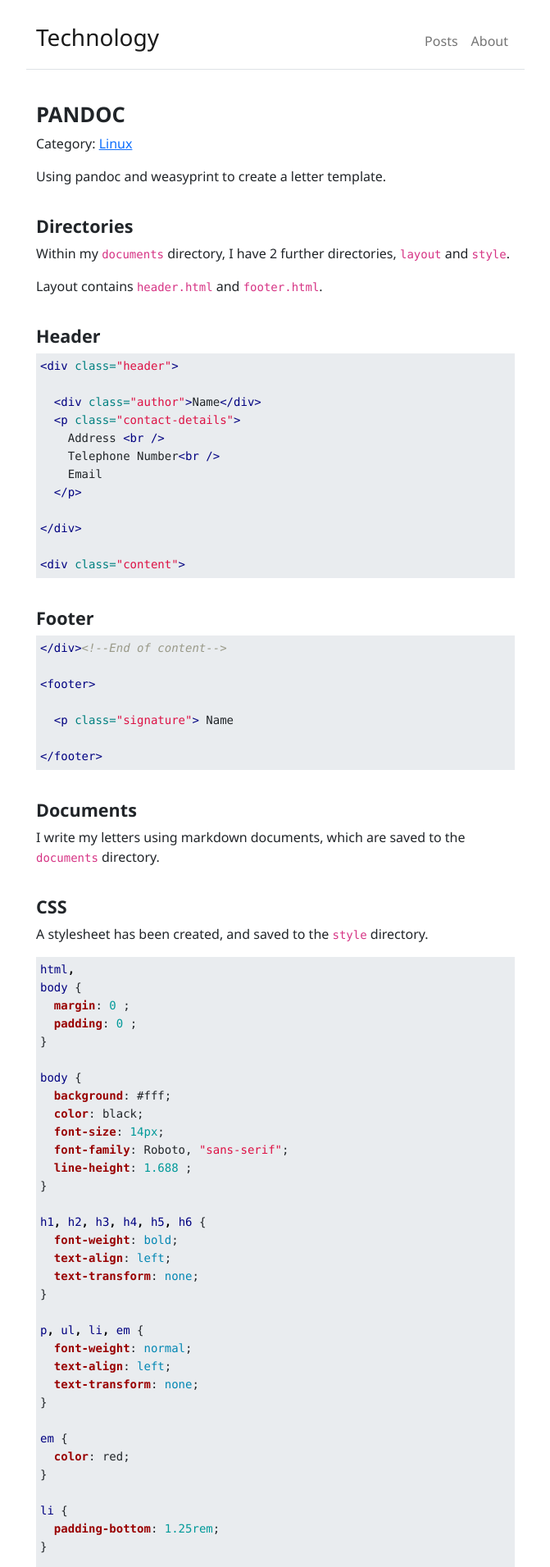
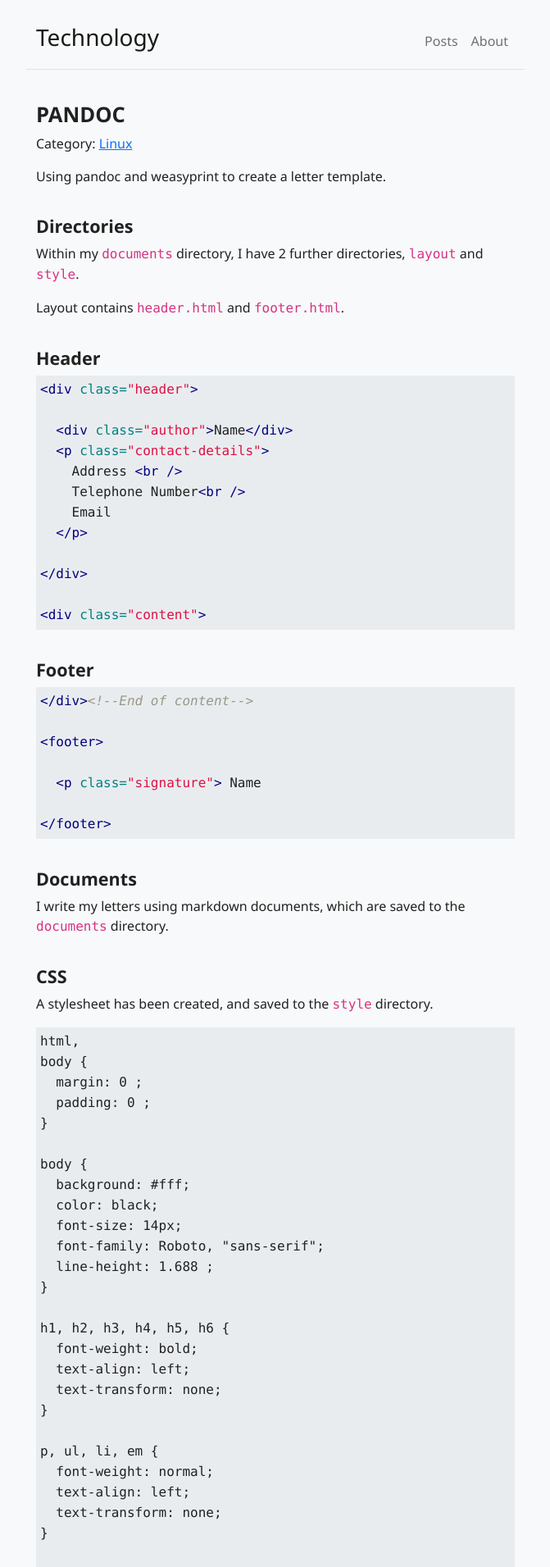
Before and after one commit to durnberger/durnberger.github.io, a Jekyll site: the page built from _posts/2022/2022-05-05-pandoc.md, in a window 1280 px wide. Shown: the top 1911 px of the page at 82% size, without its empty margins (304-975 px from the left). Built offline with Jekyll 4.4.1, drawn with Linux system fonts in a browser that asks for light colours; some of the changed text lies outside the part shown.

Commit message:
fnial tweaks

````diff
--- a/_posts/2022/2022-05-05-pandoc.md
+++ b/_posts/2022/2022-05-05-pandoc.md
@@ -50,7 +50,7 @@ I write my letters using markdown documents, which are saved to the `documents`
 ### CSS
 A stylesheet has been created, and saved to the `style` directory.
 
-```css
+```
 html,
 body {
   margin: 0 ;
@@ -199,7 +199,9 @@ pandoc  "$1" \
 
 Now to complete the conversion, simply type the following;
 
-`write2pdf.sh input.md output.pdf`
+```bash
+write2pdf.sh input.md output.pdf
+```
 
 Here's as alternative script. Instead of appending the input and output file names to the script, why not create a script that simply converts all markdown files within a defined folder?
 
--- a/_sass/base.scss
+++ b/_sass/base.scss
@@ -28,7 +28,7 @@ $main-width-normal: 38rem ;
 
 // Font Families
 $font-family-primary: Segoe, 'Segoe UI', Optima, Arial, 'sans-serif';
-$font-family-monospace: 'Courier New', Courier, 'Lucida Typewriter', monospace;
+$font-family-monospace: Courier, 'Lucida Typewriter', monospace;
 
 // Font Sizes
 $font-size-normal: 12pt;
--- a/_sass/style.scss
+++ b/_sass/style.scss
@@ -1,6 +1,8 @@
 body {
+  background-color: $gray-100;
   font-family: $font-family-primary;
   font-size: $font-size-normal;
+  color: $gray-900;
   overflow-x: hidden;
 }
 
@@ -43,7 +45,7 @@ h5, h6 {
   font-size: 1rem;
 }
 
-p, em, ul, li {
+p, em, ul, li, pre, code, pre code {
   font-size: 1rem;
 }
 
````
Also changed, not shown: 4 other files.
